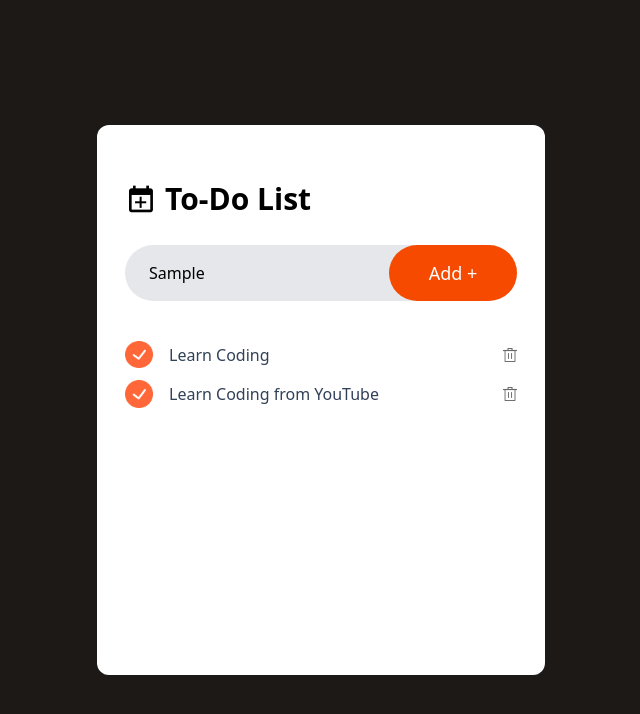
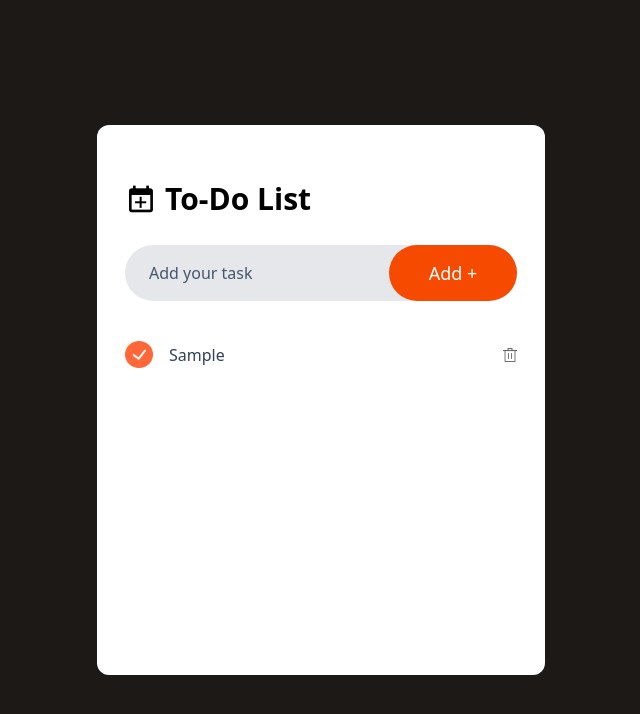
Before and after one commit to qaisariqbal962/react_code, a React (Vite) app in the folder TODO-APP/: page / in a window 1280 px wide. Both pictures are taken after typing "Sample" into the empty fields and a click on the button "Add +". Shown: the top 714 px of the page, without its empty margins (319-959 px from the left). Built offline with nearby package versions, Linux system fonts and the light colour scheme.

Commit message:
added some functionality

```diff
--- a/TODO-APP/src/components/Todo.jsx
+++ b/TODO-APP/src/components/Todo.jsx
@@ -1,20 +1,39 @@
-import React, { useRef } from "react";
-import todo_icon from '../assets/todo_icon.png'
+import React, { useRef, useState } from "react";
+import todo_icon from "../assets/todo_icon.png";
 import TodoItems from "./TodoItems";
 
 const Todo = () => {
+  const [TodoList, setTodoList] = useState([]);
 
-  const inputRef = useRef()
+  const inputRef = useRef();
 
-  const add = ()=>{
+  const add = () => {
+    const inputText = inputRef.current.value.trim();
+
+    if (inputText === "") {
+      return null;
+    }
+
+    const newTodo = {
+      id: Date.now(),
+      text: inputText,
+      isComplete: false,
+    };
+
+    setTodoList((prev) => [...prev, newTodo]);
+    inputRef.current.value = "";
+  };
+
+  const deleteTodo = (id)=> {
+    setTodoList((prvTodos)=> {
+     return prvTodos.filter((todo) => todo.id !== id)
+
+    })
 
   }
 
-
   return (
     <div className="bg-white place-self-center w-11/12 max-w-md flex flex-col p-7 min-h-[550px] rounded-xl">
-
-
       {/*------title------ */}
 
       <div className="flex items-center mt-7 gap-2">
@@ -25,20 +44,29 @@ const Todo = () => {
       {/*-----input Box ------ */}
 
       <div className="flex items-center my-7 bg-gray-200 rounded-full">
-      <input ref={inputRef} className="bg-transparent border-0 outline-none flex-1 h-14 pl-6 pr-2 placeholder:text-slate-600" type="text" placeholder="Add your task" />
-      <button className="border-none rounded-full bg-orange-600 w-32 h-14 text-white text-lg font-medium cursor-pointer">Add +</button>
+        <input
+          ref={inputRef}
+          className="bg-transparent border-0 outline-none flex-1 h-14 pl-6 pr-2 placeholder:text-slate-600"
+          type="text"
+          placeholder="Add your task"
+        />
+        <button
+          onClick={add}
+          className="border-none rounded-full bg-orange-600 w-32 h-14 text-white text-lg font-medium cursor-pointer"
+        >
+          Add +
+        </button>
       </div>
-
 
       {/*-----Todo list------ */}
 
       <div>
-      <TodoItems text="Learn Coding"/>
-      <TodoItems text = "Learn Coding from YouTube"/>
+
+        {TodoList.map((item,index)=> {
+          return <TodoItems key={index} text={item.text} id={item.id} isComplete={item.isComplete}deleteTodo={deleteTodo}/>
+        })}
 
       </div>
-
-
     </div>
   );
 };
--- a/TODO-APP/src/components/TodoItems.jsx
+++ b/TODO-APP/src/components/TodoItems.jsx
@@ -1,17 +1,23 @@
 import React from "react";
 import tick from "../assets/tick.png";
 import not_tick from "../assets/not_tick.png";
-import delete_icon from '../assets/delete.png'
+import delete_icon from "../assets/delete.png";
 
-
-const TodoItems = ({text}) => {
+const TodoItems = ({ text, id, isComplete, deleteTodo }) => {
   return (
     <div className="flex items-center my-3 gap-2">
       <div className="flex flex-1 items-center cursor-pointer">
         <img src={tick} alt="" className="w-7" />
         <p className="text-slate-700 ml-4 text[17px]">{text}</p>
       </div>
-      <img src={delete_icon} alt="" className="w-3.5 cursor-pointer" />
+      <img
+        onClick={() => {
+          deleteTodo(id);
+        }}
+        src={delete_icon}
+        alt=""
+        className="w-3.5 cursor-pointer"
+      />
     </div>
   );
 };
```
Lines whose indentation alone changed are shown as unchanged.
